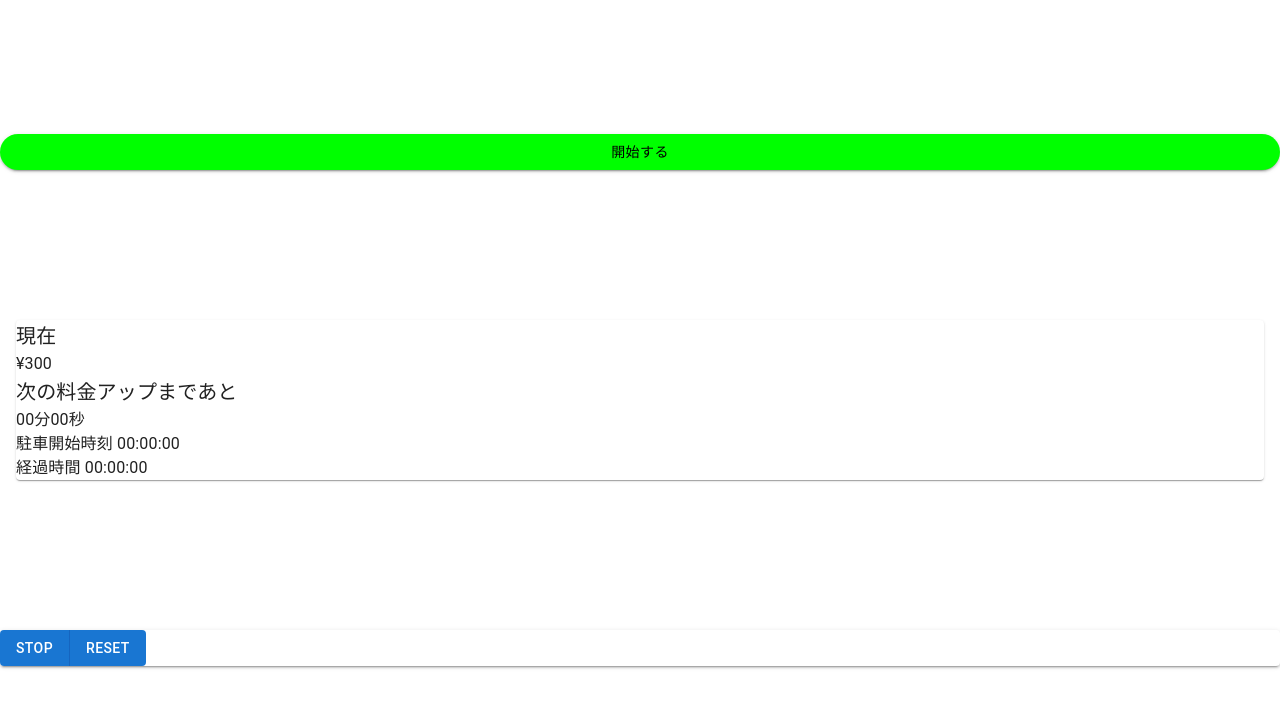
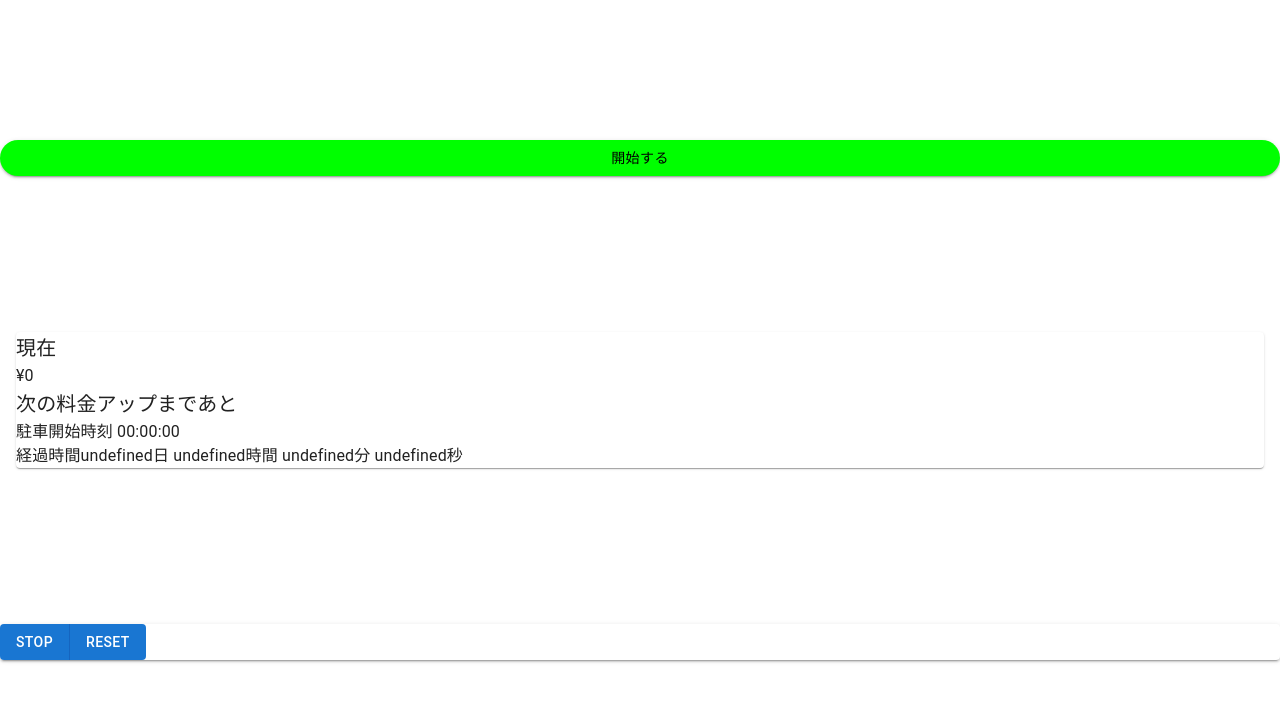
Before and after one commit to yui666a/EasyPark, a React (Create React App) app in the folder easy-park/: page / in a window 1280 px wide. Shown: the top 708 px of the page. Built offline with nearby package versions, Linux system fonts and the light colour scheme.

Commit message:
feat: 料金を計算

```diff
--- a/easy-park/src/App.tsx
+++ b/easy-park/src/App.tsx
@@ -7,25 +7,55 @@ import { intervalToDuration, format } from "date-fns";
 import { ja } from "date-fns/locale";
 import { useState } from "react";
 
+const UPDATE_SPAN = 1;
+const DAIRY_PRICE = 300;
+
 const App = () => {
   const [beginningTime, setBeginningTime] = useState("00:00:00"); // 駐車開始時刻
-  const [time, setTime] = useState("00:00:00"); // 経過時間
+  const [time, setTime] = useState<number[]>([]); // 経過時間
+  const [price, setPrice] = useState<number>(0);
+  const [pastTime, setPastTime] = useState<string>("");
 
   setInterval(
     () => {
       if (localStorage.getItem("beginningTime")) {
+        // 経過時間の計算
         const beginningTime = new Date(localStorage.getItem("beginningTime")!);
         const duration = intervalToDuration({
           start: beginningTime,
           end: new Date(),
         });
-        console.log(duration);
-        const { days, hours, minutes, seconds } = duration;
-        setTime(`${days}日 ${hours}時間${minutes}分${seconds}秒`);
+        const { years, months, days, hours, minutes, seconds } = duration;
+        setTime([years!, months!, days!, hours!, minutes!, seconds!]);
+
+        // 金額の計算
+        calcPrice();
+
+        // 金額上昇までの時間の計算
+        let m, s;
+        s = 60 - seconds!;
+        if (s === 60) {
+          s = 0;
+          m = UPDATE_SPAN - minutes!;
+        } else {
+          m = UPDATE_SPAN - minutes! - 1;
+        }
+        while (m < 0) {
+          m += UPDATE_SPAN;
+        }
+
+        setPastTime(`${m}分 ${s}秒`);
       }
     },
     1000 //1秒ごとに実行
   );
+
+  const calcPrice = () => {
+    const tmpH = time[2] * 24 + time[3];
+    const tmpM = tmpH * 60 + time[4];
+    const price = (tmpM / UPDATE_SPAN + 1) * DAIRY_PRICE;
+    setPrice(price);
+  };
 
   const handleClickBeginButton = () => {
     const formattedDate = format(new Date(), "yyyy-MM-dd HH:mm:ss", {
@@ -47,17 +77,20 @@ const App = () => {
 
       <Paper sx={{ m: 2 }}>
         <Typography variant="h6">現在</Typography>
-        <Typography>¥300</Typography>
+        <Typography>¥{price.toLocaleString()}</Typography>
 
         <Typography variant="h6">次の料金アップまであと</Typography>
-        <Typography>00分00秒</Typography>
+        <Typography>{pastTime}</Typography>
 
         <Typography>駐車開始時刻 {beginningTime}</Typography>
-        <Typography>経過時間 {time}</Typography>
+        <Typography>
+          経過時間
+          {time && `${time[2]}日 ${time[3]}時間 ${time[4]}分 ${time[5]}秒`}
+        </Typography>
       </Paper>
 
       <ButtonGroup variant="contained" aria-label="">
-        <Button>Stop</Button>
+        <Button onClick={calcPrice}>Stop</Button>
         <Button
           onClick={() => {
             localStorage.removeItem("beginningTime");
```
